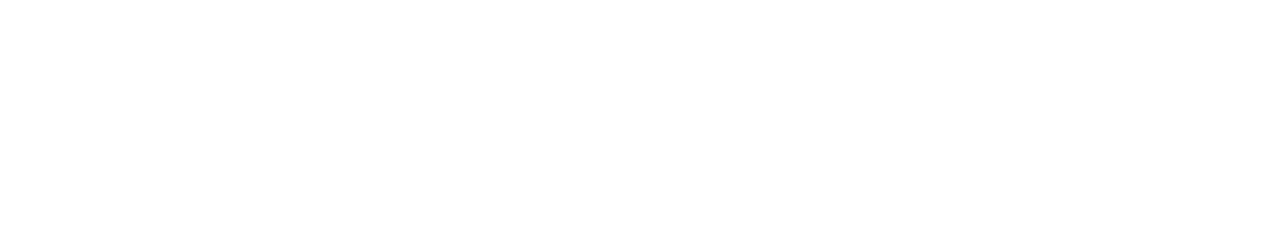
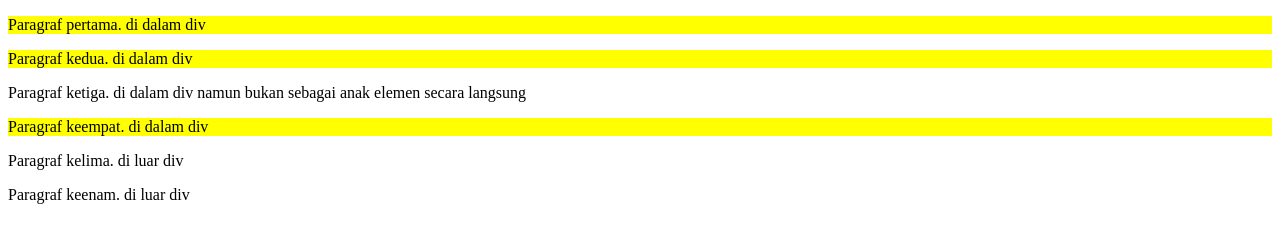
Before and after one commit to sambalmatah/03.CSS-INDEPTH, a plain HTML site: page assets/styles/index7.html in a window 1280 px wide. Drawn offline with Linux system fonts and the light colour scheme.

Commit message:
Menambahkan deskripsi child selector pada index

```diff
--- a/assets/styles/index7.html
+++ b/assets/styles/index7.html
@@ -5,8 +5,23 @@
     <meta http-equiv="X-UA-Compatible" content="IE=edge">
     <meta name="viewport" content="width=device-width, initial-scale=1.0">
     <title>Child - Descendant Selector</title>
+    <style>
+        /* Rule akan diterapkan pada seluruh elemen paragraf yang child dari elemen div */
+        div > p {
+            background-color: yellow;
+        }
+    </style>
 </head>
 <body>
+    <!-- Child Selector -->
+    <div>
+        <p>Paragraf pertama. di dalam div</p>
+        <p>Paragraf kedua. di dalam div</p>
+        <section><p>Paragraf ketiga. di dalam div namun bukan sebagai anak elemen secara langsung</p></section>
+        <p>Paragraf keempat. di dalam div</p>
+    </div>
+    <p>Paragraf kelima. di luar div</p>
+    <p>Paragraf keenam. di luar div</p>
 
 </body>
 </html>
```
